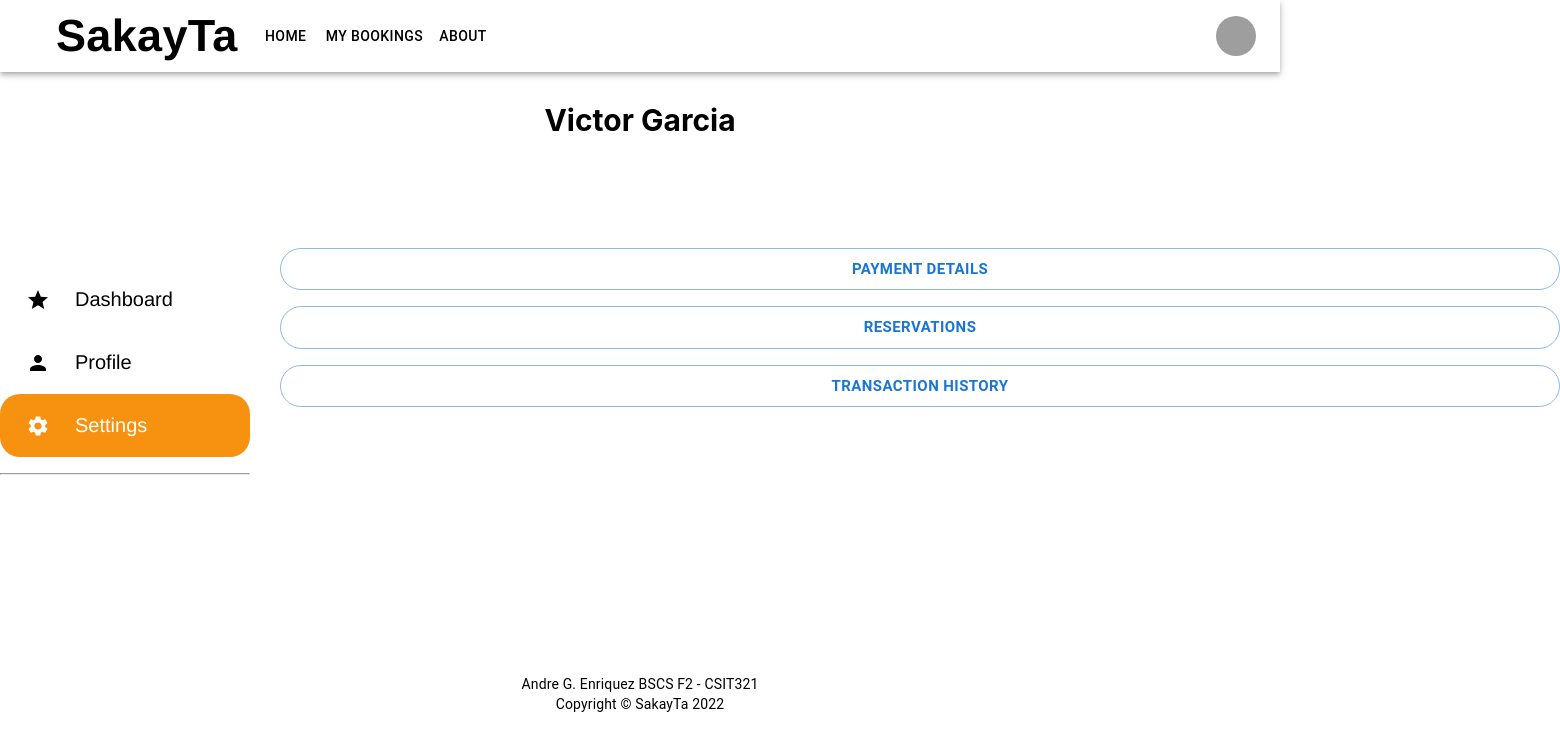
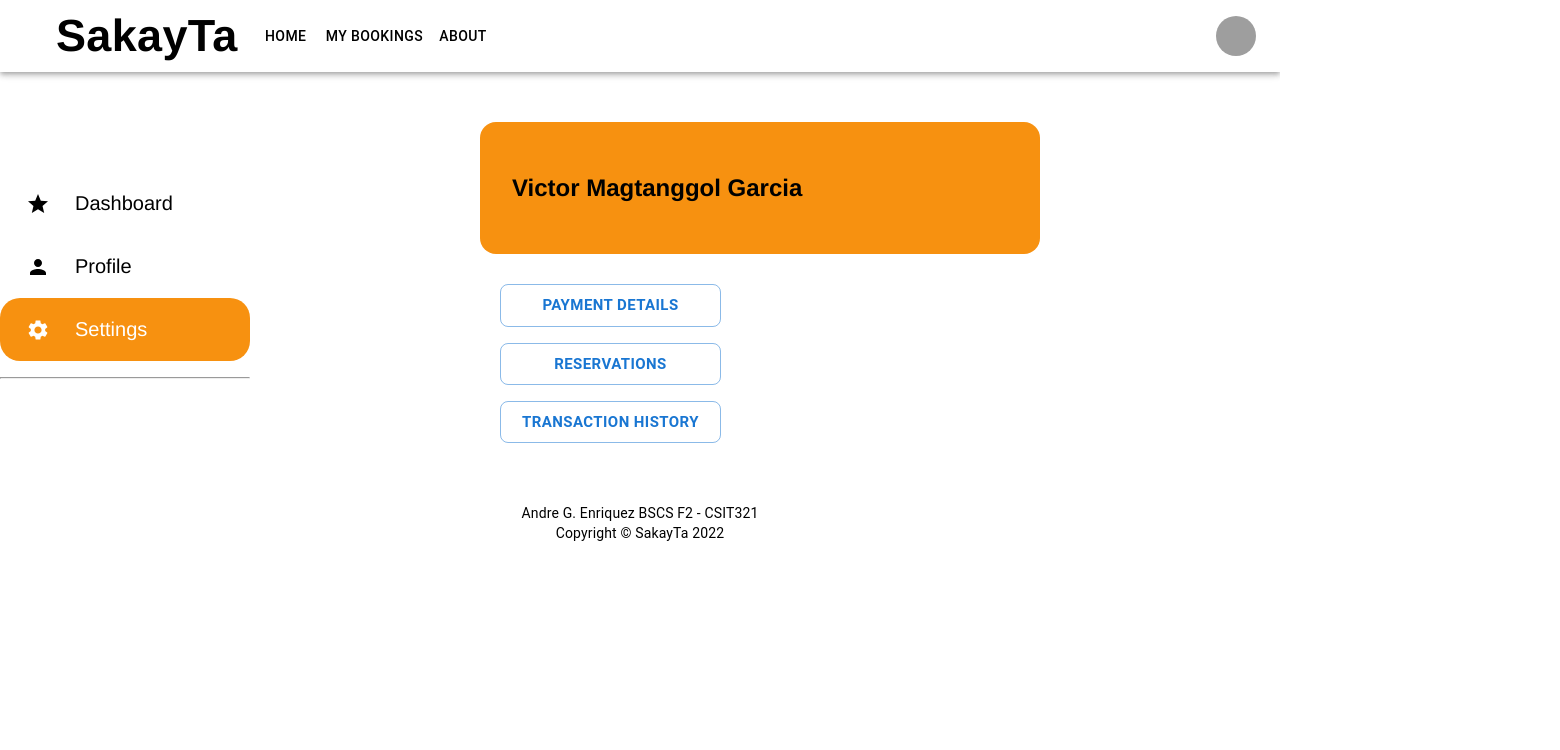
Before and after one commit to VictorEmmanuelGarcia/SakayTa-FrontEnd, a React (Create React App) app: page /settings in a window 1280 px wide. Shown: the top 750 px of the page, 1560 px wide, since content can reach past the window. Built offline with nearby package versions, Linux system fonts and the light colour scheme; grey boxes are pictures that could not be loaded.

Commit message:
Update settings page

```diff
--- a/package.json
+++ b/package.json
@@ -16,6 +16,7 @@
     "@types/react-dom": "^18.0.9",
     "axios": "^1.2.0",
     "react": "^18.2.0",
+    "react-bootstrap": "^2.6.0",
     "react-dom": "^18.2.0",
     "react-router-dom": "^6.4.4",
     "react-scripts": "5.0.1",
--- a/src/Pages/Settings.tsx
+++ b/src/Pages/Settings.tsx
@@ -5,24 +5,23 @@ import ResponsiveAppBar from '../components/ResponsiveAppBar';
 import Sidebar from '../components/sidebar';
 import { Stack, TextField, Button } from '@mui/material';
 import Footer from '../components/garcia/garciaFooter';
+import Namebar from '../components/enriquez/namebar';
 
 function Settings(){
     return (
         <div className="Settings">
         <ResponsiveAppBar/>
-        <div style={{display:'flex', justifyContent:'center', alignItems:'right'}}>
-            <h1>Victor Garcia</h1>
-        </div>
         <Sidebar/>
-            <div className="Settings-bar">
+        <Namebar/>
+            <div className="Settings-bar" style={{display: "flex"}}>
                 <Stack direction="column" spacing={2}>
-                    <Button variant="outlined"  size="large" sx={{bottom: 30, top: -235, left: 280, borderRadius:20, fontWeight:"600"}}>Payment Details</Button>
-                    <Button variant="outlined" size="large" sx={{bottom: 30, top: -235, left: 280, borderRadius:20, fontWeight:"600"}}>Reservations</Button>
-                    <Button variant="outlined" size="large" sx={{bottom: 30, top: -235, left: 280, borderRadius:20, fontWeight:"600"}}>Transaction History</Button>
+                    <Button variant="outlined"  size="large" sx={{bottom: 30, top: 30, left: 500, borderRadius:2, fontWeight:"600"}}>Payment Details</Button>
+                    <Button variant="outlined" size="large" sx={{bottom: 30, top: 30, left: 500, borderRadius:2, fontWeight:"600"}}>Reservations</Button>
+                    <Button variant="outlined" size="large" sx={{bottom: 50, top: 30, left: 500, borderRadius:2, fontWeight:"600"}}>Transaction History</Button>
                 </Stack>
             </div>
+
             <Footer name="Andre G. Enriquez" course="BSCS" section="F2"/>
-
         </div>
         );
 }
--- /dev/null
+++ b/src/components/enriquez/namebar.tsx
@@ -0,0 +1,19 @@
+import React from 'react';
+import { Stack, TextField, Button } from '@mui/material';
+
+
+const Namebar: React.FC = () =>{
+    return (
+        <div className = "container name_container" >
+                <div className = "name_label">
+                    <div className = "name_card">
+                        <article className='name_card2'>
+                            <h2>Victor Magtanggol Garcia</h2>
+                        </article>
+                    </div>
+                </div>
+        </div>
+        );
+}
+
+export default Namebar;
--- a/src/components/garcia/garciaFooter.tsx
+++ b/src/components/garcia/garciaFooter.tsx
@@ -8,7 +8,7 @@ type FooterProps = {
 
 const Footer = ({ name, course, section }: FooterProps) => {
   return (
-    <Box sx={{ padding: "32px 0" }}>
+    <Box sx={{ padding: "90px 0" }}>
       <Typography variant="body2" color="black" align="center">
         {name} {course} {section} - CSIT321
       </Typography>
--- a/src/index.css
+++ b/src/index.css
@@ -33,3 +33,22 @@ h1{
   height: 100vh;
   padding-top: 100px;
 }
+
+.name_label{
+  align-items: center;
+  justify-content: start;
+  margin-top: -7cm;
+}
+
+.name_card2{
+  margin-left: 30rem;
+  margin-right: 15rem;
+  background-color: #F79110;
+  border: 1px;
+  border-radius: 1rem;
+  padding: 2rem;
+  text-align: left;
+  font-family: Helvetica;
+  font-size: 30;
+
+}
```
Also changed, not shown: 1 other file (tests, documents, lock files or other folders).
